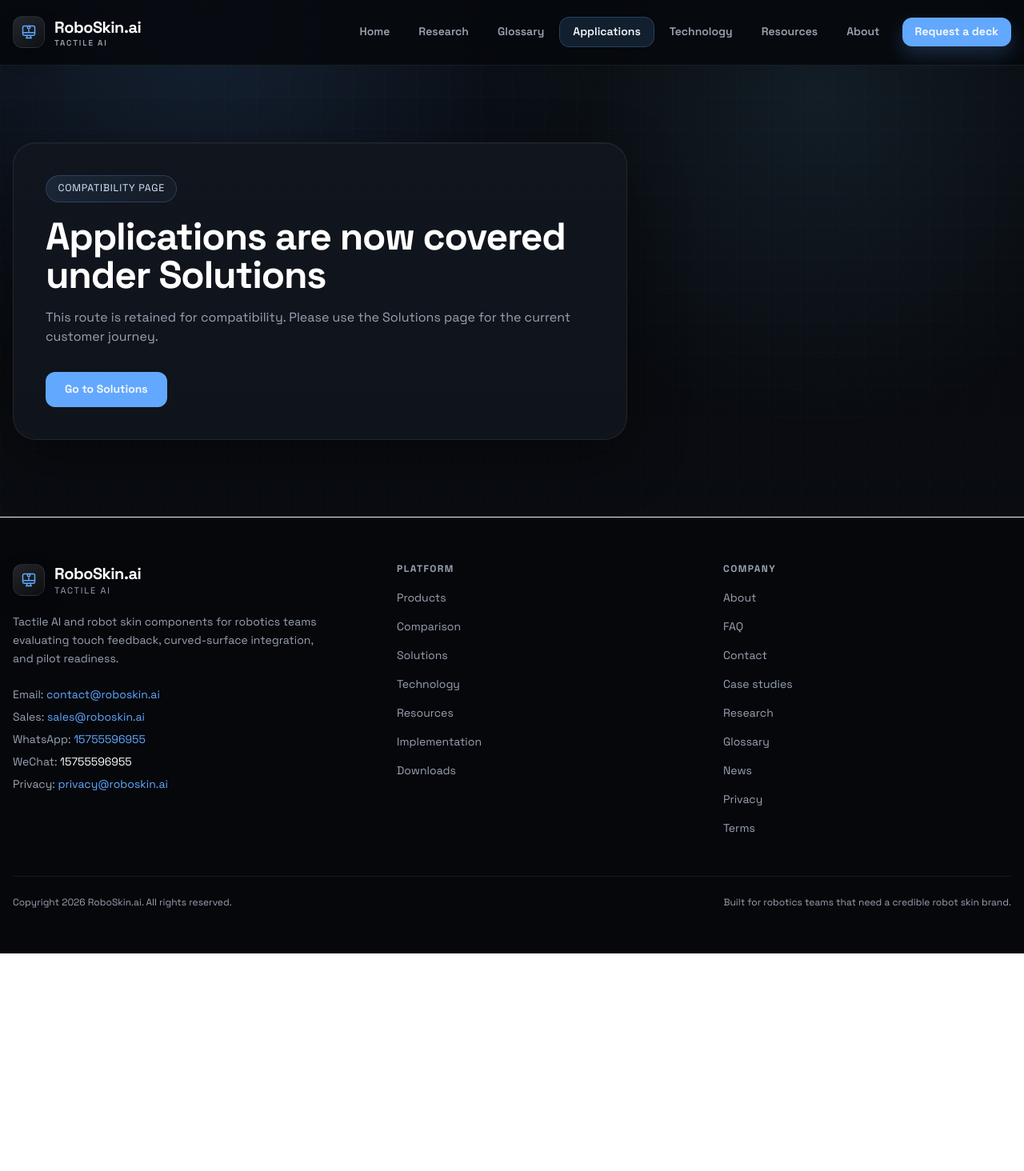
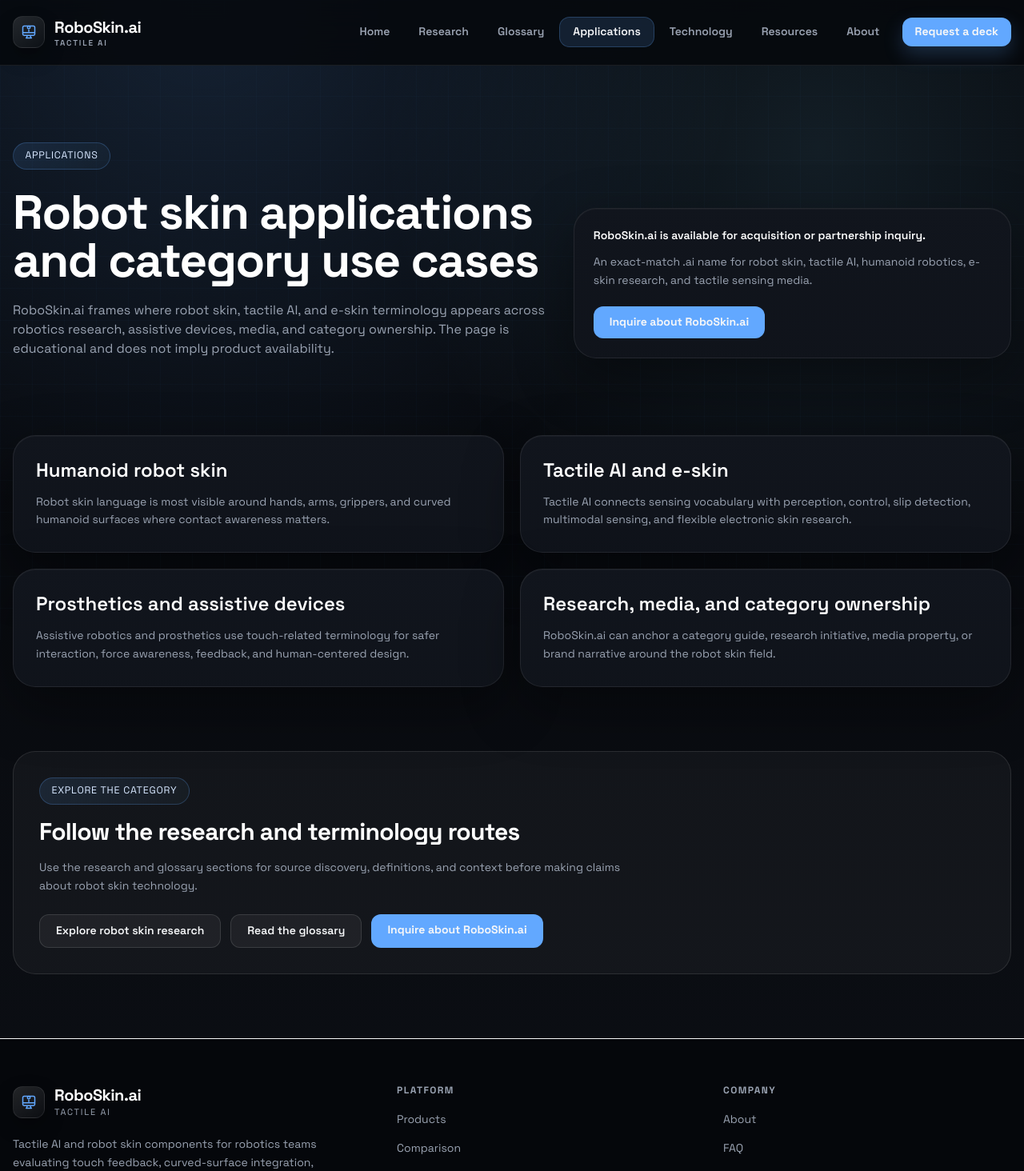
Before and after one commit to 156631890/roboskin.ai, a Next.js app: page /applications in a window 1280 px wide. Shown: the top 1464 px of the page at 80% size. Before the commit the page ends 1192 px from the top, so only its background shows below. Built offline with nearby package versions, Linux system fonts and the light colour scheme.

Commit message:
fix: align applications and category guides with domain asset positioning

```diff
--- a/src/app/applications/page.tsx
+++ b/src/app/applications/page.tsx
@@ -1,18 +1,89 @@
 import type { Metadata } from 'next';
-import LegacyRouteStub from '@/components/LegacyRouteStub';
+import Link from 'next/link';
+import JsonLd from '@/components/JsonLd';
+import { site } from '@/content/site';
+import { buildBreadcrumbJsonLd, buildGraphJsonLd, buildPageJsonLd, buildPageMetadata } from '@/lib/seo';
 
-export const metadata: Metadata = {
-  title: 'Applications',
-  robots: { index: false, follow: false },
-};
+export const metadata: Metadata = buildPageMetadata('/applications');
+
+const applicationAreas = [
+  {
+    title: 'Humanoid robot skin',
+    summary: 'Robot skin language is most visible around hands, arms, grippers, and curved humanoid surfaces where contact awareness matters.',
+  },
+  {
+    title: 'Tactile AI and e-skin',
+    summary: 'Tactile AI connects sensing vocabulary with perception, control, slip detection, multimodal sensing, and flexible electronic skin research.',
+  },
+  {
+    title: 'Prosthetics and assistive devices',
+    summary: 'Assistive robotics and prosthetics use touch-related terminology for safer interaction, force awareness, feedback, and human-centered design.',
+  },
+  {
+    title: 'Research, media, and category ownership',
+    summary: 'RoboSkin.ai can anchor a category guide, research initiative, media property, or brand narrative around the robot skin field.',
+  },
+];
 
 export default function ApplicationsPage() {
   return (
-    <LegacyRouteStub
-      title="Applications are now covered under Solutions"
-      description="This route is retained for compatibility. Please use the Solutions page for the current customer journey."
-      primaryHref="/solutions"
-      primaryLabel="Go to Solutions"
-    />
+    <>
+      <JsonLd data={buildGraphJsonLd([buildPageJsonLd('/applications'), buildBreadcrumbJsonLd('/applications')])} />
+      <section className="py-20 md:py-24">
+        <div className="container-shell">
+          <span className="eyebrow">Applications</span>
+          <div className="mt-6 grid gap-8 lg:grid-cols-[1.1fr_0.9fr] lg:items-end">
+            <div>
+              <h1 className="text-4xl font-bold tracking-tight text-white md:text-6xl">Robot skin applications and category use cases</h1>
+              <p className="mt-5 max-w-3xl text-soft">
+                RoboSkin.ai frames where robot skin, tactile AI, and e-skin terminology appears across robotics research, assistive devices, media, and category
+                ownership. The page is educational and does not imply product availability.
+              </p>
+            </div>
+            <div className="glass-card p-6">
+              <p className="text-sm font-semibold text-white">{site.domainInquiry.headline}</p>
+              <p className="mt-3 text-sm leading-relaxed text-soft">{site.domainInquiry.summary}</p>
+              <Link href={site.domainInquiry.href} className="mt-5 inline-flex rounded-xl bg-[var(--primary)] px-5 py-2.5 text-sm font-bold text-white">
+                {site.domainInquiry.ctaLabel}
+              </Link>
+            </div>
+          </div>
+        </div>
+      </section>
+
+      <section className="pb-20">
+        <div className="container-shell grid gap-5 md:grid-cols-2">
+          {applicationAreas.map((area) => (
+            <article key={area.title} className="glass-card p-7">
+              <h2 className="text-2xl font-semibold text-white">{area.title}</h2>
+              <p className="mt-3 text-sm leading-relaxed text-soft">{area.summary}</p>
+            </article>
+          ))}
+        </div>
+      </section>
+
+      <section className="pb-20">
+        <div className="container-shell">
+          <div className="rounded-[28px] border border-white/10 bg-white/[0.04] p-7 md:p-8">
+            <span className="eyebrow">Explore the category</span>
+            <h2 className="mt-4 text-3xl font-bold tracking-tight text-white">Follow the research and terminology routes</h2>
+            <p className="mt-4 max-w-3xl text-sm leading-relaxed text-soft">
+              Use the research and glossary sections for source discovery, definitions, and context before making claims about robot skin technology.
+            </p>
+            <div className="mt-6 flex flex-wrap gap-3">
+              <Link href="/research" className="rounded-xl border border-white/12 bg-white/5 px-5 py-2.5 text-sm font-semibold text-white hover:bg-white/8">
+                Explore robot skin research
+              </Link>
+              <Link href="/glossary" className="rounded-xl border border-white/12 bg-white/5 px-5 py-2.5 text-sm font-semibold text-white hover:bg-white/8">
+                Read the glossary
+              </Link>
+              <Link href="/contact?requestType=domain" className="rounded-xl bg-[var(--primary)] px-5 py-2.5 text-sm font-bold text-white">
+                Inquire about RoboSkin.ai
+              </Link>
+            </div>
+          </div>
+        </div>
+      </section>
+    </>
   );
 }
--- a/src/content/site.ts
+++ b/src/content/site.ts
@@ -212,34 +212,34 @@
 
 export const productCards = [
   {
-    name: 'Tactile Sensor Module',
-    bestFor: 'Robot hand and gripper programs',
-    summary: 'Flexible tactile hardware for evaluation, demos, and pilot integration.',
-    inputsOutputs: 'Surface integration, contact events, robot-ready signals',
-    specs: ['High-density sensing layout', 'Flexible form factors', 'Private datasheet on request', 'Pilot support'],
-    evaluation: ['Target surface size and curvature', 'Pressure and shear signal expectations', 'Mounting and cable-routing constraints', 'Calibration and replay plan'],
-    verificationNote: 'Best used when a team needs a real tactile baseline before choosing a custom skin geometry.',
-    cta: 'Request datasheet',
+    name: 'Startup or product brand',
+    bestFor: 'Robotics, AI, and humanoid teams seeking a category-defining name',
+    summary: 'A premium exact-match .ai domain for a robot skin, tactile AI, e-skin, or sensing intelligence brand.',
+    inputsOutputs: 'Brand strategy, category positioning, domain acquisition path',
+    specs: ['Exact-match robot skin phrase', 'AI-native extension', 'Memorable category signal', 'Useful for global robotics audiences'],
+    evaluation: ['Brand fit for robot skin or tactile AI', 'Audience overlap with humanoid robotics', 'Search and media usefulness', 'Acquisition or partnership intent'],
+    verificationNote: 'Best used when a team wants category ownership without implying current hardware availability on this site.',
+    cta: 'Inquire about the domain',
   },
   {
-    name: 'Developer Kit',
-    bestFor: 'Engineering teams that need a fast prototype path',
-    summary: 'Hardware, examples, and integration notes for bringing tactile sensing into a stack quickly.',
-    inputsOutputs: 'Sample sensors, examples, integration guidance',
-    specs: ['Developer workflow', 'API access', 'Pilot-friendly setup', 'Request availability'],
-    evaluation: ['Bring-up time', 'Example data flow', 'SDK and ROS 2 expectations', 'Bench-test repeatability'],
-    verificationNote: 'Best used when software and controls teams need fast tactile data for early experiments.',
-    cta: 'Talk to engineering',
+    name: 'Research and lab initiative',
+    bestFor: 'University labs, research groups, and technical education projects',
+    summary: 'A focused domain and information hub for organizing robot skin research notes, terminology, and tactile sensing references.',
+    inputsOutputs: 'Research routes, glossary context, source discovery',
+    specs: ['Robot skin research framing', 'E-skin terminology support', 'Tactile AI context', 'Useful for explainers and bibliographies'],
+    evaluation: ['Research scope and audience', 'Terminology coverage needs', 'Citation and route discovery goals', 'Editorial update cadence'],
+    verificationNote: 'Best used when a group needs a clear public home for educational robot skin and tactile AI material.',
+    cta: 'Explore research',
   },
   {
-    name: 'Custom Skin Program',
-    bestFor: 'Programs with a specific robot, geometry, or environment',
-    summary: 'Application-driven support for custom form factors, mounting constraints, and deployment fit.',
-    inputsOutputs: 'Requirements review, geometry scoping, custom delivery',
-    specs: ['Custom geometry', 'Program scoping', 'Engineering consultation', 'Quote on request'],
-    evaluation: ['Robot geometry review', 'Attachment and serviceability plan', 'Environmental constraints', 'Pilot success criteria'],
-    verificationNote: 'Best used when the robot surface, packaging, or operating environment makes an off-the-shelf array insufficient.',
-    cta: 'Request a deck',
+    name: 'Media or category content asset',
+    bestFor: 'Publishers, analysts, communities, and category owners',
+    summary: 'A concise domain asset for explaining robot skin applications, tactile AI trends, e-skin research, and robotics terminology.',
+    inputsOutputs: 'Editorial positioning, category pages, partnership inquiry',
+    specs: ['Short memorable name', 'Strong topical relevance', 'Research and glossary fit', 'Clear domain inquiry path'],
+    evaluation: ['Content strategy fit', 'Partnership model', 'Research and glossary depth', 'Category ownership goals'],
+    verificationNote: 'Best used when the goal is authoritative category context rather than product sales copy.',
+    cta: 'Discuss collaboration',
   },
 ];
 
--- a/src/lib/seo.ts
+++ b/src/lib/seo.ts
@@ -44,6 +44,16 @@
     changeFrequency: 'weekly',
     index: true,
     breadcrumbs: ['Home', 'Solutions'],
+  },
+  '/applications': {
+    path: '/applications',
+    title: 'Robot Skin Applications and Tactile AI Category Uses',
+    description:
+      'Explore educational robot skin application areas including humanoid robot skin, tactile AI, e-skin, assistive devices, research media, and category ownership.',
+    priority: 0.82,
+    changeFrequency: 'weekly',
+    index: true,
+    breadcrumbs: ['Home', 'Applications'],
   },
   '/technology': {
     path: '/technology',
```
Also changed, not shown: public/llms.txt.
